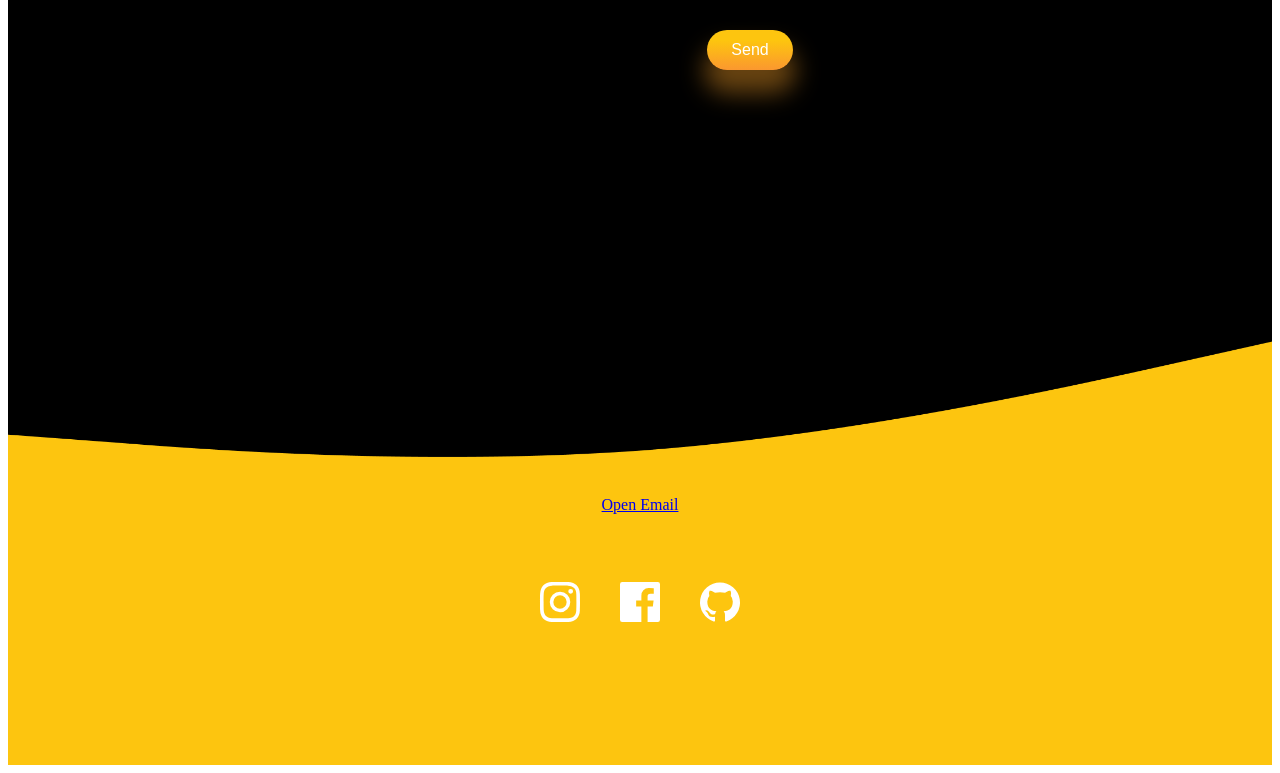
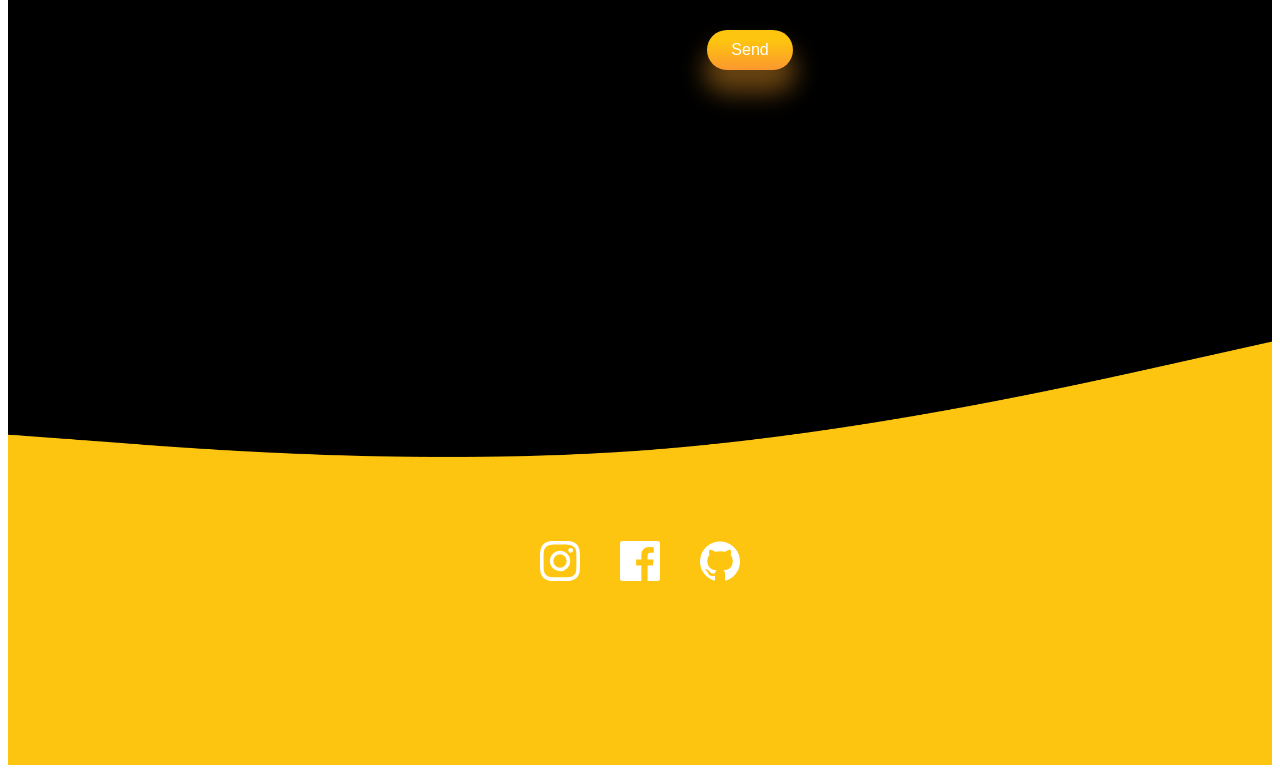
Before and after one commit to StartCodeWithAbhishek/Abhishek_Portfolio, a React (Create React App) app: page / in a window 1280 px wide. Shown: the part 4595-5368 px from the top of the page. Built offline with nearby package versions, Linux system fonts and the light colour scheme.

Commit message:
certification update

```diff
--- a/src/components/Footer/Footer.jsx
+++ b/src/components/Footer/Footer.jsx
@@ -15,7 +15,6 @@ const Footer = () => {
     <div className="footer">
       <img src={Wave} alt="" style={{ width: "100%" }} />
       <div className="f-content">
-      <a href="mailto:abhivishw2002@gmail.com">Open Email</a>
         <div className="f-icons">
           <Insta color="white" size={"3rem"} />
           <Facebook color="white" size={"3rem"} />
```
